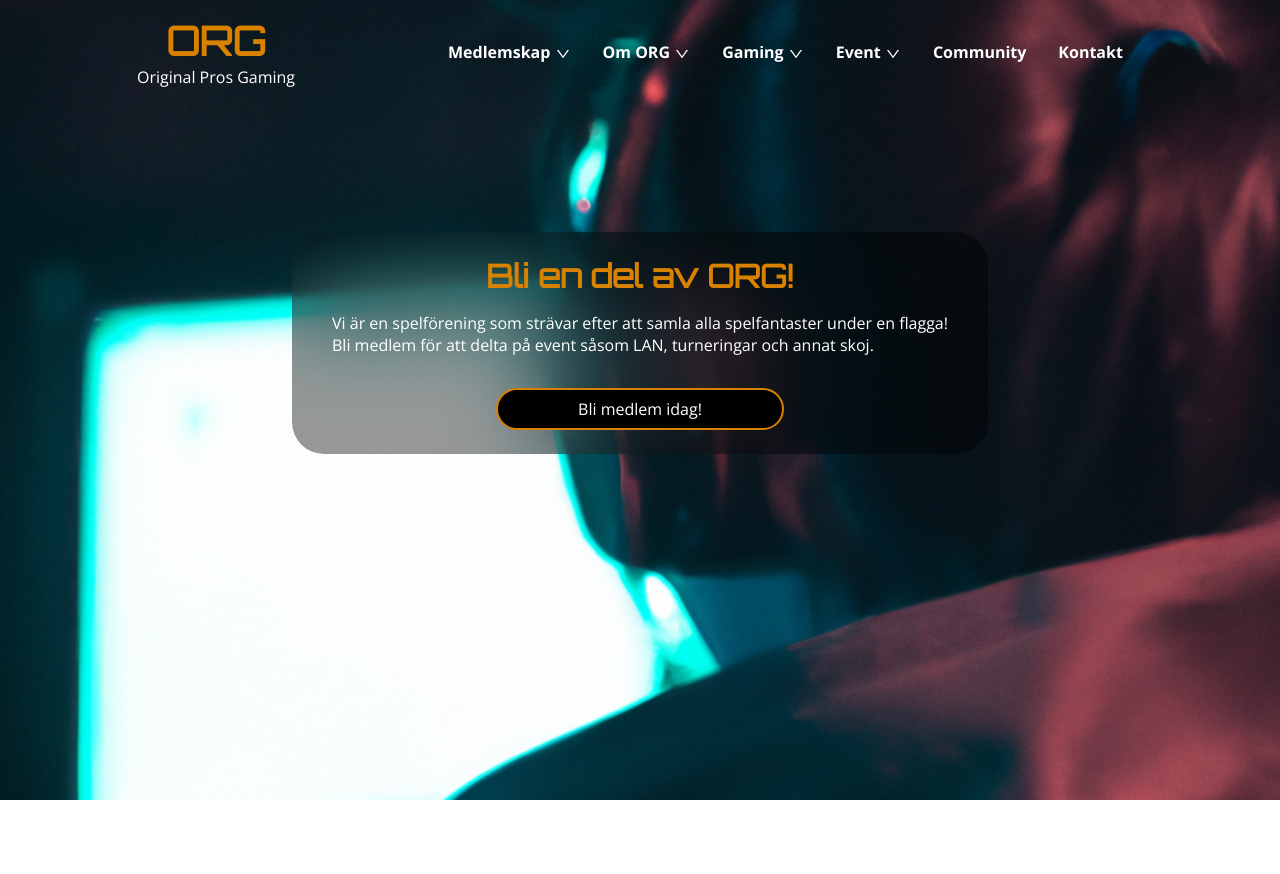
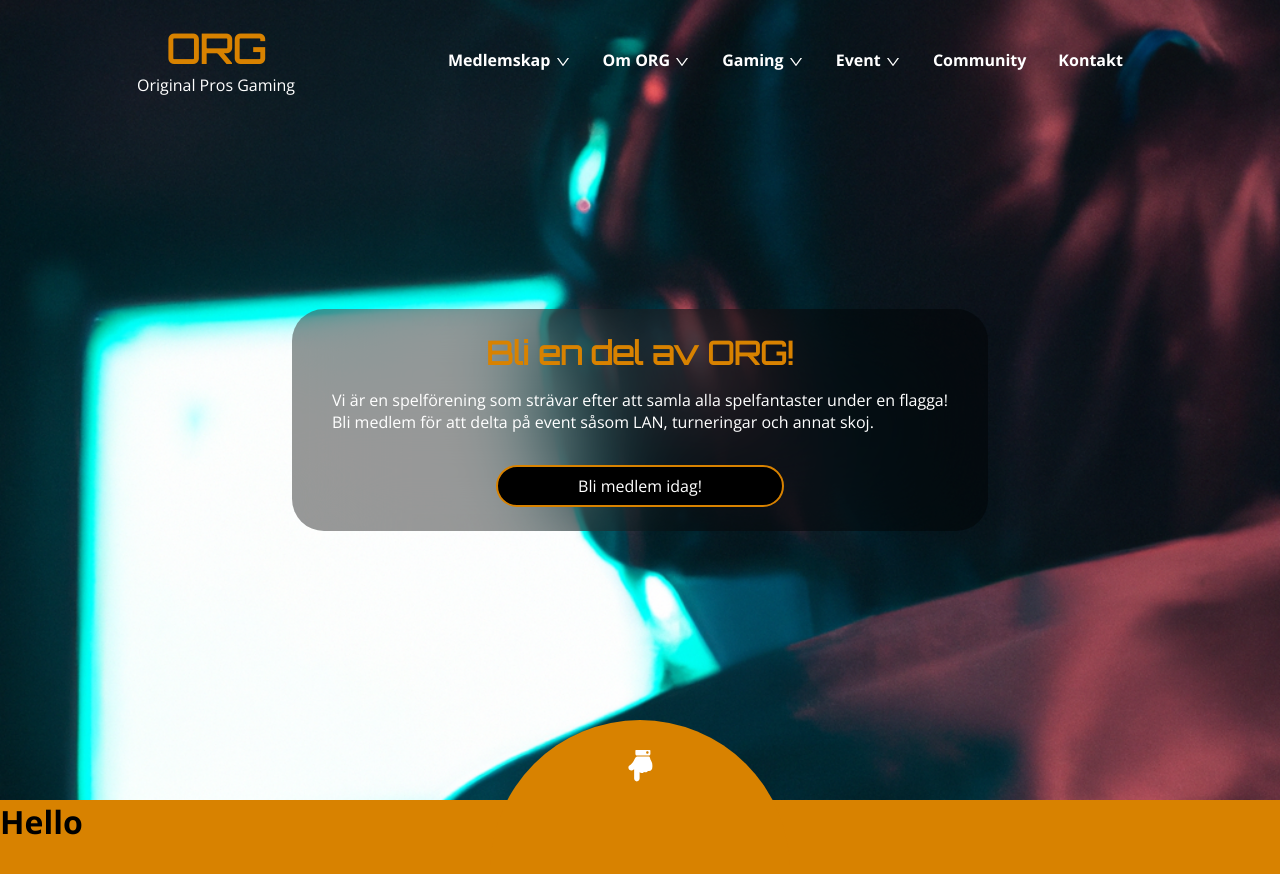
Before and after one commit to lordstimpa/ORG-Gaming-Association, a React (Vite) app: page / in a window 1280 px wide. Shown: the top 874 px of the page. Before the commit the page ends 800 px from the top, so only its background shows below. Built offline with nearby package versions, Linux system fonts and the light colour scheme.

Commit message:
Added About component and adjusted design of Hero and Nav

```diff
--- /dev/null
+++ b/src/About.jsx
@@ -0,0 +1,89 @@
+import { useRef } from "react";
+import styled from "styled-components"
+import {FaHandPointDown} from "react-icons/fa"
+
+const Body = styled.div`
+    width: 100%;
+    height: 100vh;
+    background: #d88200;
+
+    & .Parent1 {
+        display: flex;
+        justify-content: center;
+
+        & .PointerContainer {
+        position: absolute;
+        top: 91vh;
+        z-index: 2;
+
+        & .Pointer {
+            font-size: 2em;
+            color: #fff;
+            padding: 0.2em;
+            -webkit-animation: AnimatePointer 2s ease infinite;
+            animation: AnimatePointer 2s ease infinite;
+            transition: 0.1s ease-in-out;
+
+            :hover {
+                cursor: pointer;
+                transform: scale(1.2);
+            }
+        }
+
+        @-webkit-keyframes AnimatePointer {
+            0% {margin-top: 0.5em;}
+            50% {margin-top: 0em;}
+            100%{margin-top: 0.5em;}
+        }
+
+        @keyframes AnimatePointer {
+            0% {margin-top: 0.5em;}
+            50% {margin-top: 0em;}
+            100%{margin-top: 0.5em;}
+        }
+    }
+
+        & .Bubble {
+            position: absolute;
+            top: 90vh;
+            width: 300px;
+            height: 300px;
+            background: #d88200;
+            border-radius: 50%;
+            z-index: 1;
+        }
+    }
+
+    & .Parent2 {
+        z-index: 3;
+    }
+`;
+
+const About = () => {
+    const ref = useRef(null);
+
+    const handleClick = () => {
+        ref.current?.scrollIntoView({behavior: 'smooth'});
+    }
+
+    return (
+        <Body ref={ref}>
+            <div className="Parent1">
+                <div className="PointerContainer">
+                    <FaHandPointDown className="Pointer" onClick={handleClick} />
+                </div>
+
+                <div className="Bubble">
+                </div>
+            </div>
+
+            <div className="Parent2">
+                <div>
+                    <h1>Hello</h1>
+                </div>
+            </div>
+        </Body>
+     );
+}
+
+export default About;
--- a/src/App.jsx
+++ b/src/App.jsx
@@ -1,7 +1,8 @@
 import {BrowserRouter as Router, Route, Routes} from "react-router-dom"
 import styled from "styled-components"
+import Nav from "./Nav"
 import Hero from "./Hero"
-import Nav from "./Nav"
+import About from "./About"
 import Soldier from "./assets/gamer.jpg";
 
 const Body = styled.div`
@@ -19,7 +20,10 @@ function App() {
       <Nav />
         <Routes>
           <Route exact path="/" element={
+            <div>
             <Hero />
+            <About />
+            </div>
           }
           />
         </Routes>
--- a/src/Hero.jsx
+++ b/src/Hero.jsx
@@ -2,16 +2,17 @@ import styled from "styled-components";
 
 const Body = styled.div`
     width: 100%;
+    height: 85vh;
     display: flex;
     justify-content: center;
     align-items: center;
-    margin-top: 8em;
 
     & .InfoCont {
         border-radius: 2em;
         backdrop-filter: blur(50px);
         background: rgba(0,0,0,0.4);
         padding: 1.5em;
+        margin-bottom: 5em;
     }
 
     & .Title {
--- a/src/Nav.jsx
+++ b/src/Nav.jsx
@@ -5,6 +5,7 @@ import { GiHamburgerMenu } from "react-icons/gi";
 
 const Body = styled.div`
     width: 100%;
+    height: 15vh;
     display: flex;
     font-family: "Open Sans", Arial, Helvetica, sans-serif;
 
@@ -69,7 +70,7 @@ const Body = styled.div`
             padding: 0.5em;
             margin-top: 1em;
             margin-left: 1em;
-            background: #000;
+            backdrop-filter: blur(50px);
             border: 1px solid #d88200;
             border-radius: 0.5em;
             z-index: 9999;
@@ -80,7 +81,6 @@ const Body = styled.div`
                 padding: 0.5em 1em;
                 display: block;
                 border-radius: 1em;
-                border: 2px solid #000;
 
                 :hover {
                     color: #d88200;
@@ -121,7 +121,7 @@ const Body = styled.div`
         justify-content: space-between;
 
         .NameContainer {
-            width: 200px;
+            width: 150px;
 
             & .Org {
                 font-size: 3em;
--- a/src/index.css
+++ b/src/index.css
@@ -2,6 +2,7 @@
 
 :root {
   font-family: "Open Sans", Arial, Helvetica, sans-serif;
+  overflow-y: scroll;
 }
 
 * {
```
